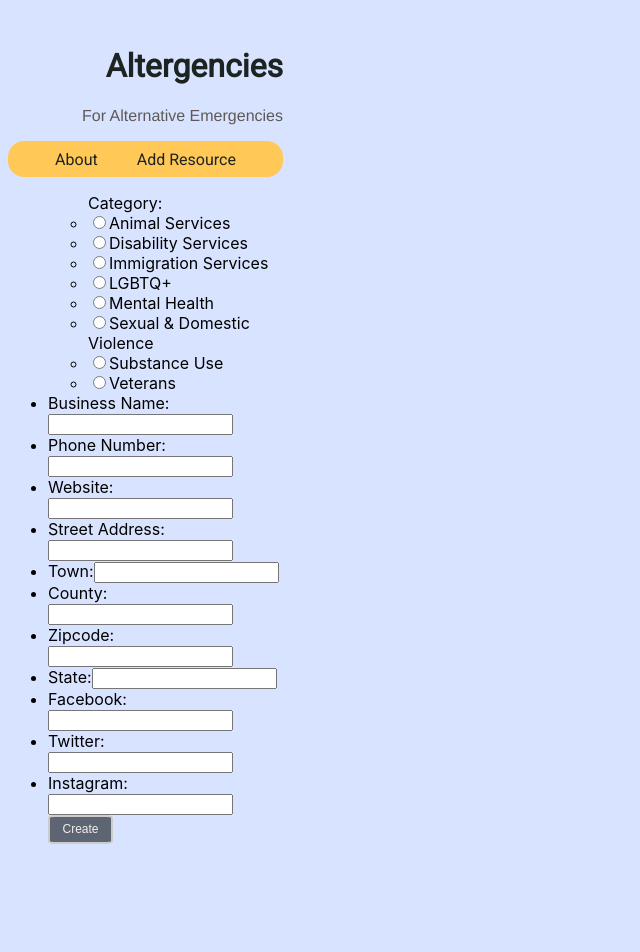
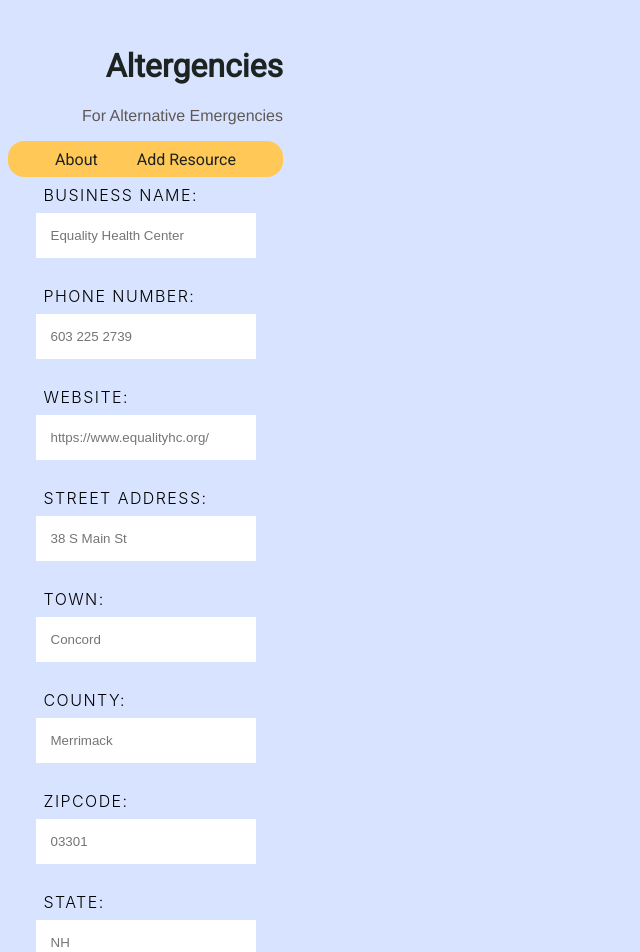
Before and after one commit to breakfastatiffs/nh-resource-client, a React (Create React App) app: page /resources in a window 1280 px wide. Shown: the top 952 px of the page, without its empty margins (0-640 px from the left). Before the commit the page ends 860 px from the top, so only its background shows below. Built offline with nearby package versions, Linux system fonts and the light colour scheme; a web font is replaced by a local one.

Commit message:
working on css

```diff
--- a/src/components/AddResource/AddResource.js
+++ b/src/components/AddResource/AddResource.js
@@ -59,168 +59,216 @@ export default class AddResource extends React.Component {
 
   render() {
     return (
+      <div className='container'>
       <form
-        id="add-new"
+        id='add-new'
         onSubmit={this.handleSubmit}
       >
         <ul className='flex-outer'>
+          <li>
+            <label htmlFor='business-title'>Business Name:</label>
+            <Input
+              name='title'
+              type='text'
+              id='business-title'
+              placeholder='Equality Health Center'
+            >
+            </Input>
+          </li>
+          <li>
+            <label htmlFor='number'>Phone Number:</label>
+            <Input
+              name='phone_number'
+              type='tel'
+              id='number'
+              placeholder='603 225 2739'
+            >
+            </Input>
+          </li>
+          <li>
+            <label htmlFor='url'>Website:</label>
+            <Input
+              name='url'
+              type='url'
+              id='url'
+              placeholder='https://www.equalityhc.org/'
+            >
+            </Input>
+          </li>
+          <li>
+            <label htmlFor='street'>Street Address:</label>
+            <Input
+              name='street'
+              type='text'
+              id='street'
+              placeholder='38 S Main St'
+            >
+            </Input>
+          </li>
+          <li>
+            <label htmlFor='city'>Town:</label>
+            <Input
+              name='city'
+              type='text'
+              id='city'
+              placeholder='Concord'
+            >
+            </Input>
+          </li>
+          <li>
+            <label htmlFor='county'>County:</label>
+            <Input
+              name='county'
+              type='text'
+              id='county'
+              placeholder='Merrimack'
+            >
+            </Input>
+          </li>
+          <li>
+            <label htmlFor='zip_code'>Zipcode:</label>
+            <Input
+              name='zip_code'
+              type='text'
+              id='zip_code'
+              placeholder='03301'
+            >
+            </Input>
+          </li>
+          <li>
+            <label htmlFor='state'>State:</label>
+            <Input
+              name='state'
+              type='text'
+              id='state'
+              placeholder='NH'
+            >
+            </Input>
+          </li>
+          <li>
+            <label htmlFor='facebook'>Facebook:</label>
+            <Input
+              name='facebook'
+              type='url'
+              id='facebook'
+              placeholder='https://www.equalityhc.org/'
+            >
+            </Input>
+          </li>
+          <li>
+            <label htmlFor='twitter'>Twitter:</label>
+            <Input
+              name='twitter'
+              type='url'
+              id='twitter'
+              placeholder='https://twitter.com/EqualityHC'
+            >
+            </Input>
+          </li>
+          <li>
+            <label htmlFor='instagram'>Instagram:</label>
+            <Input
+              name='instagram'
+              type='url'
+              id='instagram'
+              placeholder='https://www.instagram.com/equalityhealthcenter/'
+            >
+            </Input>
+          </li>
           <ul className='flex-inner'>
-            <div className='category-options'>
-              <label htmlFor="category">Category:</label>
+          <div className='category-options'>
+              <li>
+              <label htmlFor='category'>Category Type:</label>
+              </li>
               <li>
                 <Input
                   name='category'
                   type='radio'
                   value='Animal Services'
+                  id='animal-services'
                 >
                 </Input>
-                <label htmlFor="category-type">Animal Services</label>
+                <label htmlFor='animal-services'>Animal Services</label>
               </li>
               <li>
                 <Input
                   name='category'
                   type='radio'
                   value='Disablity Services'
+                  id='disability-services'
                 >
                 </Input>
-                <label htmlFor="category-type">Disability Services</label>
+                <label htmlFor='disability-services'>Disability Services</label>
               </li>
               <li>
                 <Input
                   name='category: Disability Services'
                   type='radio'
                   value='Immigration Services'
+                  id='immigration-services'
                 >
                 </Input>
-                <label htmlFor="category-type">Immigration Services</label>
+                <label htmlFor='disability-services'>Immigration Services</label>
               </li>
               <li>
                 <Input
                   name='category'
                   type='radio'
                   value='LGBTQ+'
+                  id='lgbtq'
                 >
                 </Input>
-                <label htmlFor="category-type">LGBTQ+</label>
+                <label htmlFor='lgbtq'>LGBTQ+</label>
               </li>
               <li>
                 <Input
                   name='category'
                   type='radio'
                   value='Mental Health'
+                  id='mental-health'
                 >
                 </Input>
-                <label htmlFor="category-type">Mental Health</label>
+                <label htmlFor='mental-health'>Mental Health</label>
               </li>
               <li>
                 <Input
                   name='category'
                   type='radio'
                   value='Sexual & Domestic Violence'
+                  id='sexual-and-domestic-violence'
                 >
                 </Input>
-                <label htmlFor="category-type">Sexual & Domestic Violence</label>
+                <label htmlFor='sexual-and-domestic-violence'>Sexual & Domestic Violence</label>
               </li>
               <li>
                 <Input
                   name='category'
                   type='radio'
                   value='Substance Use'
+                  id='substance-use'
                 >
                 </Input>
-                <label htmlFor="category-type">Substance Use</label>
+                <label htmlFor='substance-use'>Substance Use</label>
               </li>
               <li>
                 <Input
                   name='category'
                   type='radio'
                   value='Veterans'
+                  id='veterans'
                 >
                 </Input>
-                <label htmlFor="category-type">Veterans</label>
+                <label htmlFor='veterans'>Veterans</label>
               </li>
             </div>
-          </ul>
-          <li>
-            <label htmlFor="title">Business Name:</label>
-            <Input
-              name='title'
-            >
-            </Input>
-          </li>
-          <li>
-            <label htmlFor="number">Phone Number:</label>
-            <Input
-              name='phone_number'
-            >
-            </Input>
-          </li>
-          <li>
-            <label htmlFor="url">Website:</label>
-            <Input
-              name='url'
-            >
-            </Input>
-          </li>
-          <li>
-            <label htmlFor="street">Street Address:</label>
-            <Input
-              name='street'
-            >
-            </Input>
-          </li>
-          <li>
-            <label htmlFor="town">Town:</label>
-            <Input
-              name='city'
-            >
-            </Input>
-          </li>
-          <li>
-            <label htmlFor="county">County:</label>
-            <Input
-              name='county'
-            >
-            </Input>
-          </li>
-          <li>
-            <label htmlFor="zip_code">Zipcode:</label>
-            <Input
-              name='zip_code'
-            >
-            </Input>
-          </li>
-          <li>
-            <label htmlFor="state">State:</label>
-            <Input
-              name='state'
-            >
-            </Input>
-          </li>
-          <li>
-            <label htmlFor="facebook">Facebook:</label>
-            <Input
-              name='facebook'
-            >
-            </Input>
-          </li>
-          <li>
-            <label htmlFor="twitter">Twitter:</label>
-            <Input
-              name='twitter'
-            >
-            </Input>
-          </li>
-          <li>
-            <label htmlFor="address">Instagram:</label>
-            <Input
-              name='instagram'
-            >
-            </Input>
-          </li>
-          <Button id="submitbtn" type="submit">Create</Button>
+        </ul>
+        <li>
+          <Button to='/' id='submitbtn' type='submit' >Create</Button>
+          <button type='submit' onClick={() => this.props.history.push('/')}>Cancel</button>
+        </li>
         </ul>
       </form>
+      </div>
     )
   }
 }
--- a/src/components/App/App.css
+++ b/src/components/App/App.css
@@ -21,17 +21,16 @@ p, a {
 button {
     display: inline-block;
     background-color: #5E6572;
-        border-radius: 10%;
         border: 2px double #cccccc;
         color: #eeeeee;
         text-align: center;
-        font-size: .75em;
-        padding: .45em;
-        width: 65px;
+        padding: 8px 16px;
         transition: all 0.5s;
         cursor: pointer;
+        text-transform: uppercase;
+        letter-spacing: .09em;
+        border-radius: 2px;
 }
-background-color: #DBE0E6;
 
 button span{
     display: inline-block;
--- a/src/helper.js
+++ b/src/helper.js
@@ -5,7 +5,7 @@ export function Hyph() {
 }
 
 export function Button({ className, ...props }) {
-  return <button className={['Button', className].join(' ')} {...props} />
+  return <button className={['Button', className].join(' ')} {...props}  />
 }
 
 export function Textarea({ className, ...props }) {
--- a/src/routes/ResourcePage/ResourcePage.css
+++ b/src/routes/ResourcePage/ResourcePage.css
@@ -57,3 +57,77 @@
     width: 30px;
     text-decoration: none;
   }
+.container {
+  width: 80%;
+  max-width: 1200px;
+  margin: 0 auto;
+}
+
+.container * {
+  box-sizing: border-box;
+}
+
+.flex-outer,
+.flex-inner {
+  list-style-type: none;
+  padding: 0;
+}
+
+.flex-outer {
+  max-width: 800px;
+  margin: 0 auto;
+}
+
+.flex-outer li,
+.flex-inner {
+  display: flex;
+  flex-wrap: wrap;
+  align-items: center;
+}
+
+.flex-inner {
+  padding: 0 8px;
+  justify-content: space-between;
+}
+
+.flex-outer > li:not(:last-child) {
+  margin-bottom: 20px;
+}
+
+.flex-outer li label,
+.flex-outer li p {
+  padding: 8px;
+  font-weight: 300;
+  letter-spacing: .09em;
+  text-transform: uppercase;
+}
+
+.flex-outer > li > label,
+.flex-outer li p {
+  flex: 1 0 120px;
+  max-width: 220px;
+}
+
+.flex-outer > li > label + *,
+.flex-inner {
+  flex: 1 0 220px;
+}
+
+.flex-outer li p {
+  margin: 0;
+}
+
+.flex-outer li input:not([type='radio']),
+.flex-outer li textarea {
+  padding: 15px;
+  border: none;
+}
+
+.flex-outer li button {
+  margin-left: auto;
+  padding: 8px 16px;
+}
+
+.flex-inner li {
+  width: 100px;
+}
--- a/src/routes/ResourcePage/ResourcePage.js
+++ b/src/routes/ResourcePage/ResourcePage.js
@@ -6,11 +6,6 @@ import { Section } from '../../helper';
 import './ResourcePage.css';
 
 export default class ResourcePage extends React.Component {
-  static defaultProps = {
-    match: {
-      params: {}
-    }
-  }
 
   static contextType = ResourceContext
 
@@ -77,7 +72,7 @@ function ResourceContent({ resource }) {
             <span>{resource.state}</span>
           </li>
           <li id='ResourcePageIL'>
-            <span>{resource.zipcode}</span>
+            <span>{resource.zip_code}</span>
           </li>
         </div>
         <li className='SocialMedia' id='ResourcePageIL'>
@@ -86,6 +81,7 @@ function ResourceContent({ resource }) {
           <a href={`${resource.instagram}`} className='fa fa-instagram' target='_blank'></a>
           <p>Follow their social media pages!</p>
         </li>
+
         <div className='crudBtns'>
           <Link to={`/edit/${resource.resource_id}`}>Edit</Link>
           <button onClick={() => {
```
Also changed, not shown: src/components/EditResource/EditResource.js (+13 -28 lines), src/context/ResourceContext.js (+1 -10 lines). Lines whose indentation alone changed are shown as unchanged.
